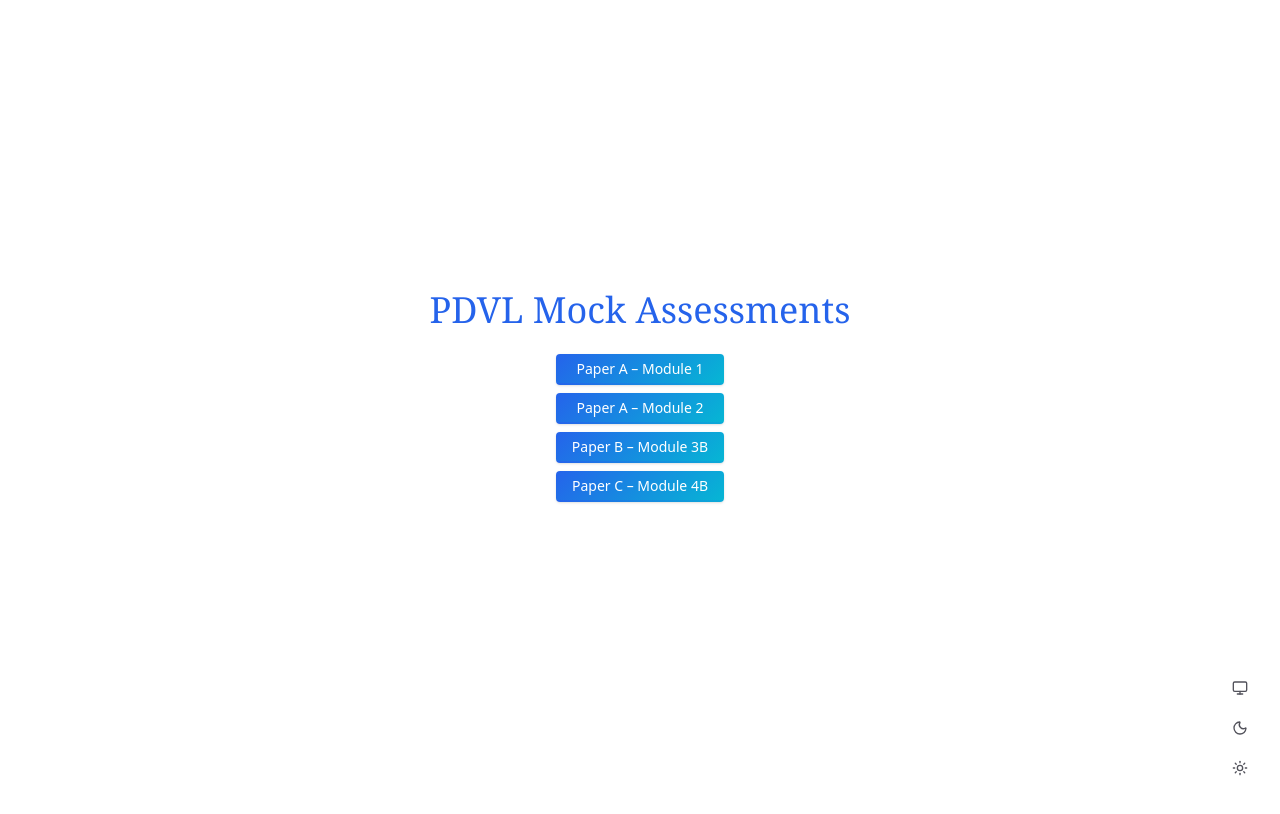
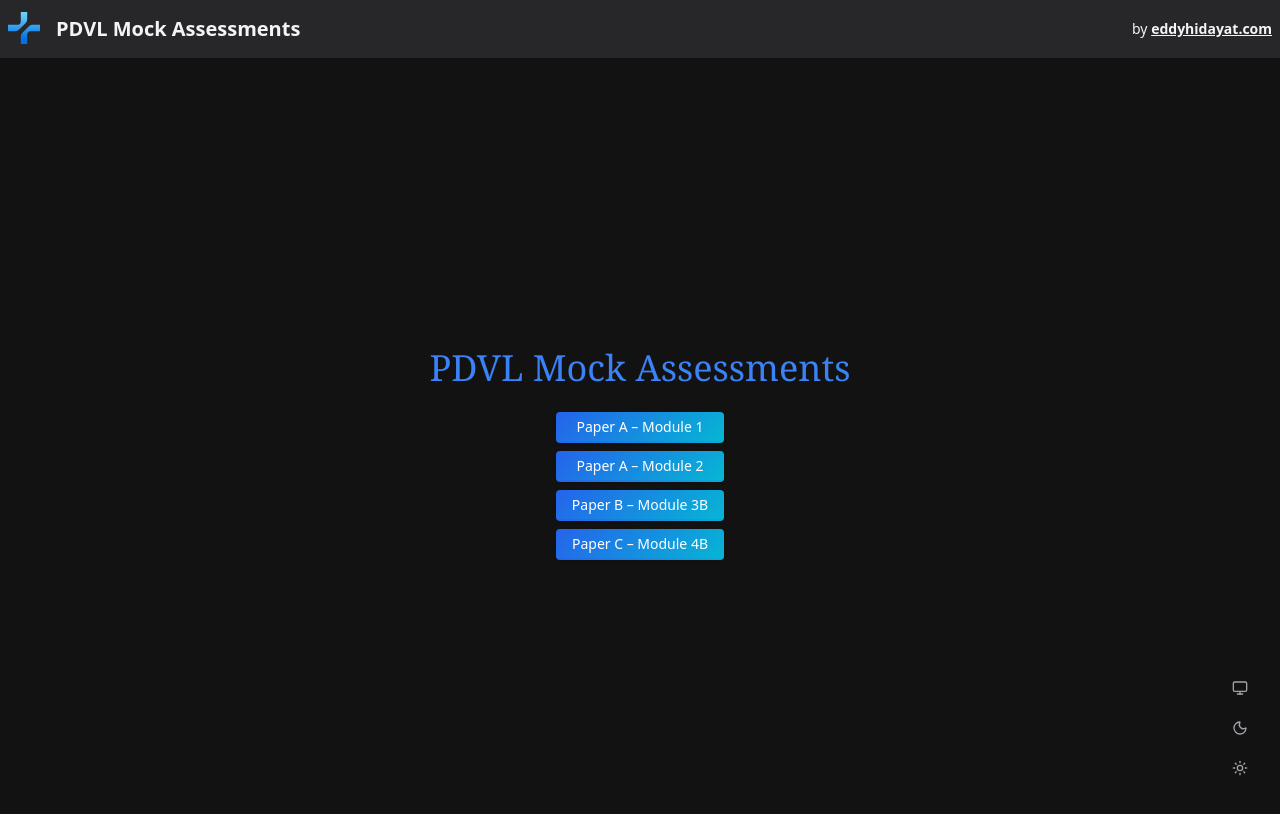
Before and after one commit to eddyvlad/pdvl-mock-assessment, a Next.js app: page / in a window 1280 px wide. Shown: the top 814 px of the page. Built offline with nearby package versions, Linux system fonts and the light colour scheme.

Commit message:
Add new logo, refactor global styles, and implement NavBar component
- Added `logo.svg` to public assets.
- Refactored global styles for better maintainability and theming support.
- Introduced NavBar component with branding and external link.
- Improved layout and result page UI for assessments.

```diff
--- a/public/datasets/v2025-09/paper-b-module-3b.json
+++ b/public/datasets/v2025-09/paper-b-module-3b.json
@@ -549,7 +549,7 @@
     ]
   },
   {
-    "prompt": "On designated roads, PHC stopping restrictions generally apply between…",
+    "prompt": "On designated roads, PHC stopping restrictions generally apply between...",
     "choices": [
       "6:30 a.m. – 7:00 p.m.",
       "7:30 a.m. – 8:00 p.m.",
@@ -1504,7 +1504,7 @@
     ]
   },
   {
-    "prompt": "Stopping restrictions on certain roads generally apply between… (check #22)",
+    "prompt": "Stopping restrictions on certain roads generally apply between... (check #22)",
     "choices": [
       "7:30 a.m.–8:00 p.m.",
       "6:30 a.m.–7:00 p.m.",
--- a/src/app/assess/[paper]/[module]/[seed]/result/page.tsx
+++ b/src/app/assess/[paper]/[module]/[seed]/result/page.tsx
@@ -35,5 +35,9 @@ export default async function Page({
   const rng = getModuleRng(seed, module);
   const cfg = MODULE_CONFIG[paper][module];
   const questions = sampleQuestions(pool, cfg.count, rng);
-  return <ResultsClient paper={paper} moduleKey={module} seed={seed} questions={questions} />;
+  return (
+    <div className="prose dark:prose-invert mx-auto max-w-prose m-6">
+      <ResultsClient paper={paper} moduleKey={module} seed={seed} questions={questions} />
+    </div>
+  );
 }
--- a/src/app/globals.css
+++ b/src/app/globals.css
@@ -2,6 +2,7 @@
 
 @plugin '@tailwindcss/typography';
 
+:root {
     @theme {
         /* Color Palette */
         --color-brand-dark: #121212;
@@ -42,7 +43,22 @@
         --color-brand-cyan-900: #164e63;
         --color-brand-cyan-950: #083344;
 
-    /* Semantic Color Mappings */
+        /* Shadows */
+        --shadow-sm: 0 1px 2px 0 rgb(0 0 0 / 0.05);
+        --shadow: 0 1px 3px 0 rgb(0 0 0 / 0.1), 0 1px 2px -1px rgb(0 0 0 / 0.1);
+        --shadow-md: 0 4px 6px -1px rgb(0 0 0 / 0.1), 0 2px 4px -2px rgb(0 0 0 / 0.1);
+        --shadow-lg: 0 10px 15px -3px rgb(0 0 0 / 0.1), 0 4px 6px -4px rgb(0 0 0 / 0.1);
+        --shadow-xl: 0 20px 25px -5px rgb(0 0 0 / 0.1), 0 8px 10px -6px rgb(0 0 0 / 0.1);
+
+        /* Border Radius */
+        --radius: 0.5rem;
+
+        /* Typography */
+        --font-sans: ui-sans-serif, system-ui, sans-serif, "Apple Color Emoji", "Segoe UI Emoji", "Segoe UI Symbol", "Noto Color Emoji";
+        --font-mono: ui-monospace, SFMono-Regular, "SF Mono", Consolas, "Liberation Mono", Menlo, monospace;
+
+        --primary-gradient: linear-gradient(135deg, var(--color-brand-blue-600) 0%, var(--color-brand-cyan-500) 100%);
+
         --color-background: var(--color-brand-white);
         --color-foreground: var(--color-brand-gray-900);
         --color-muted: var(--color-brand-gray-100);
@@ -59,26 +75,11 @@
         --color-secondary-foreground: var(--color-brand-gray-900);
         --color-accent: var(--color-brand-gray-100);
         --color-accent-foreground: var(--color-brand-gray-900);
-    --color-destructive: #ef4444;
-    --color-destructive-foreground: var(--color-brand-white);
         --color-ring: var(--color-brand-blue-600);
-
-    /* Shadows */
-    --shadow-sm: 0 1px 2px 0 rgb(0 0 0 / 0.05);
-    --shadow: 0 1px 3px 0 rgb(0 0 0 / 0.1), 0 1px 2px -1px rgb(0 0 0 / 0.1);
-    --shadow-md: 0 4px 6px -1px rgb(0 0 0 / 0.1), 0 2px 4px -2px rgb(0 0 0 / 0.1);
-    --shadow-lg: 0 10px 15px -3px rgb(0 0 0 / 0.1), 0 4px 6px -4px rgb(0 0 0 / 0.1);
-    --shadow-xl: 0 20px 25px -5px rgb(0 0 0 / 0.1), 0 8px 10px -6px rgb(0 0 0 / 0.1);
-
-    /* Border Radius */
-    --radius: 0.5rem;
-
-    /* Typography */
-    --font-sans: ui-sans-serif, system-ui, sans-serif, "Apple Color Emoji", "Segoe UI Emoji", "Segoe UI Symbol", "Noto Color Emoji";
-    --font-mono: ui-monospace, SFMono-Regular, "SF Mono", Consolas, "Liberation Mono", Menlo, monospace;
+    }
 }
 
-@media (prefers-color-scheme: dark), [data-theme='dark'] {
+@media (prefers-color-scheme: dark) {
     @theme {
         --color-background: var(--color-brand-dark);
         --color-foreground: var(--color-brand-gray-100);
@@ -100,9 +101,9 @@
     }
 }
 
-/* Manual theme override for forcing light mode */
-[data-theme='light'] {
-    @theme {
+@layer theme {
+    :root, :host {
+        @variant light {
             --color-background: var(--color-brand-white);
             --color-foreground: var(--color-brand-gray-900);
             --color-muted: var(--color-brand-gray-100);
@@ -119,16 +120,32 @@
             --color-secondary-foreground: var(--color-brand-gray-900);
             --color-accent: var(--color-brand-gray-100);
             --color-accent-foreground: var(--color-brand-gray-900);
-        --color-destructive: #ef4444;
-        --color-destructive-foreground: var(--color-brand-white);
             --color-ring: var(--color-brand-blue-600);
+        }
+        @variant dark {
+            --color-background: var(--color-brand-dark);
+            --color-foreground: var(--color-brand-gray-100);
+            --color-muted: var(--color-brand-gray-900);
+            --color-muted-foreground: var(--color-brand-gray-400);
+            --color-card: var(--color-brand-gray-950);
+            --color-card-foreground: var(--color-brand-gray-100);
+            --color-popover: var(--color-brand-gray-950);
+            --color-popover-foreground: var(--color-brand-gray-100);
+            --color-border: var(--color-brand-gray-800);
+            --color-input: var(--color-brand-gray-800);
+            --color-primary: var(--color-brand-blue-500);
+            --color-primary-foreground: var(--color-brand-white);
+            --color-secondary: var(--color-brand-gray-800);
+            --color-secondary-foreground: var(--color-brand-gray-100);
+            --color-accent: var(--color-brand-gray-800);
+            --color-accent-foreground: var(--color-brand-gray-100);
+            --color-ring: var(--color-brand-blue-500);
+        }
     }
 }
 
-/* Base Styles */
-:root {
-    --primary-gradient: linear-gradient(135deg, var(--color-brand-blue-600) 0%, var(--color-brand-cyan-500) 100%);
-}
+@custom-variant dark (&:where([data-theme=dark], [data-theme=dark] *));
+@custom-variant light (&:where([data-theme=light], [data-theme=light] *));
 
 * {
     border-color: var(--color-border);
@@ -184,6 +201,10 @@ a {
     transition-colors
     duration-150
     ease-in-out;
+
+    &.btn {
+        @apply no-underline hover:no-underline;
+    }
 }
 
 a.active {
@@ -436,8 +457,7 @@ a.active {
 }
 
 @utility bg-grid {
-    background-image:
-            linear-gradient(color-mix(in srgb, var(--color-foreground) 5%, transparent) 1px, transparent 1px),
+    background-image: linear-gradient(color-mix(in srgb, var(--color-foreground) 5%, transparent) 1px, transparent 1px),
     linear-gradient(90deg, color-mix(in srgb, var(--color-foreground) 5%, transparent) 1px, transparent 1px);
     background-size: 20px 20px;
 }
@@ -451,6 +471,7 @@ a.active {
     min-height: 100vh;
     text-align: center;
 }
+
 .pdvl-landing ul {
     list-style: none;
     padding: 0;
--- a/src/app/layout.tsx
+++ b/src/app/layout.tsx
@@ -1,23 +1,25 @@
-import type { Metadata } from "next";
-import "./globals.css";
-import ThemeToggle from "./theme-toggle";
+import type { Metadata } from 'next';
+import './globals.css';
+import ThemeToggle from './theme-toggle';
+import NavBar from '@/components/nav-bar';
 
 export const metadata: Metadata = {
-  title: "PDVL Mock Assessments",
-  description: "Practice exams for the PDVL course",
+  title: 'PDVL Mock Assessments',
+  description: 'Practice exams for the PDVL course',
 };
 
 export default function RootLayout({
-  children,
-}: {
+                                     children,
+                                   }: {
   children: React.ReactNode;
 }) {
   return (
     <html lang="en">
-      <body>
-        {children}
-        <ThemeToggle />
-      </body>
+    <body>
+    <NavBar/>
+    {children}
+    <ThemeToggle/>
+    </body>
     </html>
   );
 }
--- /dev/null
+++ b/src/components/nav-bar.tsx
@@ -0,0 +1,18 @@
+import Link from 'next/link';
+
+export default function NavBar() {
+  return (
+    <nav className="navbar bg-accent flex items-center gap-2 p-2">
+      <Link href="/">
+        {/* eslint-disable-next-line @next/next/no-img-element */}
+        <img src="/logo.svg" alt="Logo" className="h-8 w-8"/>
+      </Link>
+      <div className="text-foreground font-bold text-xl ml-2">
+        PDVL Mock Assessments
+      </div>
+      <div className="ml-auto text-sm">
+        by <Link href="https://eddyhidayat.com" target="_blank" className="font-bold underline">eddyhidayat.com</Link>
+      </div>
+    </nav>
+  );
+}
```
Also changed, not shown: src/app/assess/[paper]/[module]/[seed]/AssessmentClient.tsx (+17 -16 lines), src/app/assess/[paper]/[module]/[seed]/result/ResultsClient.tsx (+28 -20 lines), public/logo.svg (added). Lines whose indentation alone changed are shown as unchanged.
